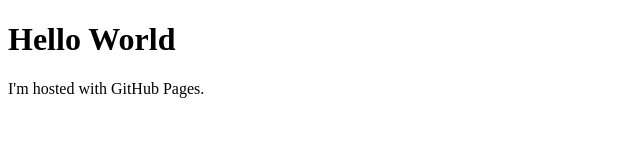
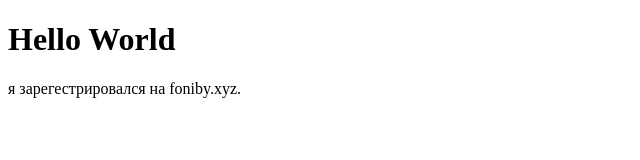
Before and after one commit to notz448/notz448.github.io, a plain HTML site: page index.html in a window 1280 px wide. Shown: the full height of the page, 0-640 px from the left. Drawn offline with Linux system fonts and the light colour scheme.

Commit message:
Update index.html

```diff
--- a/index.html
+++ b/index.html
@@ -2,6 +2,6 @@
 <html>
 <body>
 <h1>Hello World</h1>
-<p>I'm hosted with GitHub Pages.</p>
+<p>я зарегестрировался на foniby.xyz.</p>
 </body>
 </html>
```
